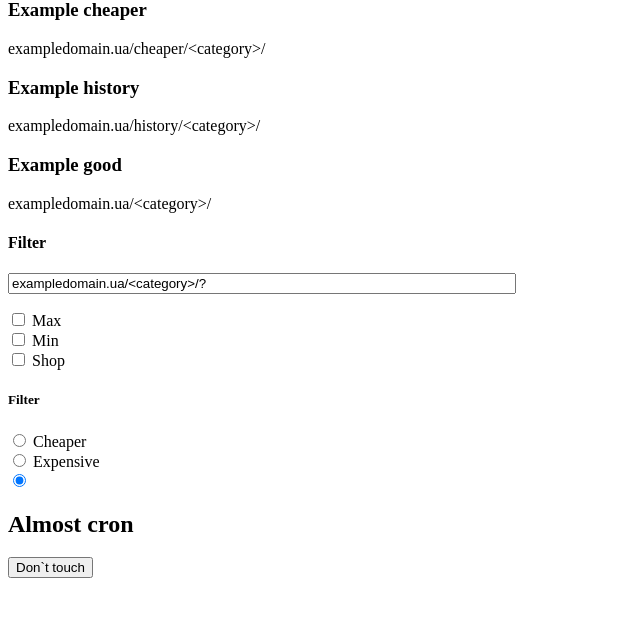
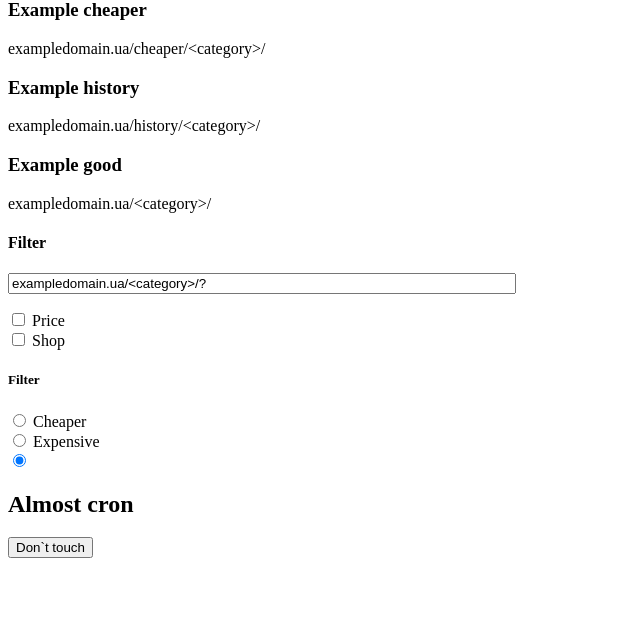
Before and after one commit to andrii256-denysVarenik/groceries-back, a Flask app: page / in a window 1280 px wide. Shown: the part 169-786 px from the top of the page, without its empty margins (0-640 px from the left). Run offline with Flask 2, Linux system fonts and the light colour scheme.

Commit message:
Change filter

```diff
--- a/app/templates/index.html
+++ b/app/templates/index.html
@@ -29,12 +29,8 @@
       <h4>Filter</h4>
     <p><input type="text" id='filter_url' value="exampledomain.ua/<category>/?" style="width: 500px;" readonly/></p>
       <div>
-        <input type="checkbox" id="max" value="&max=100">
-        <label for="max">Max</label>
-      </div>
-      <div>
-        <input type="checkbox" id="min" value="&min=0">
-        <label for="min">Min</label>
+        <input type="checkbox" id="price" value="&price=1-100">
+        <label for="price">Price</label>
       </div>
       <div>
         <input type="checkbox" id="shop" value="&shop=tavriav,atb">
@@ -74,8 +70,7 @@
 <script>
   let filter_url = document.getElementById('filter_url');
 
-  let checkbox_max = document.getElementById('max');
-  let checkbox_min = document.getElementById('min');
+  let checkbox_price = document.getElementById('price');
   let checkbox_shop = document.getElementById('shop');
   let checkbox_cheaper = document.getElementById('cheaper');
   let checkbox_expensive = document.getElementById('expensive');
@@ -94,7 +89,7 @@
     filter_url.value = filter_url.value.replace(checkbox_cheaper.value, '');
   });
 
-  let inputs = [checkbox_max, checkbox_min, checkbox_shop];
+  let inputs = [checkbox_price, checkbox_shop];
   inputs.forEach(addToUrl);
 
   function addToUrl(input) {
```
